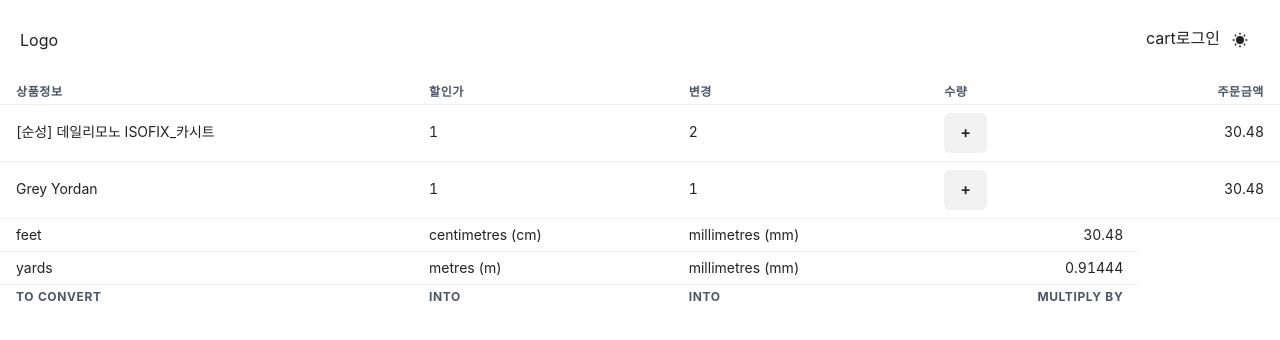
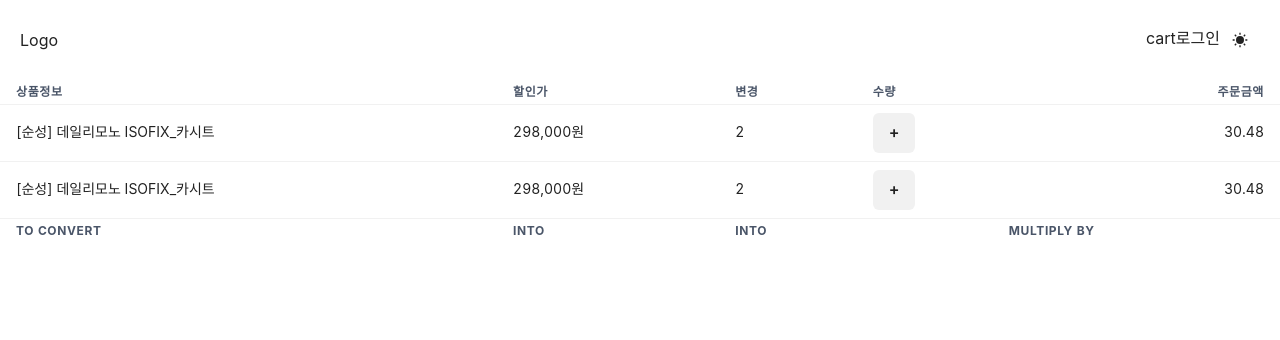
Before and after one commit to been95/simple-shopping-mall, a React (Create React App) app: page /cart in a window 1280 px wide. Shown: the top 340 px of the page. Built offline with nearby package versions, Linux system fonts and the light colour scheme.

Commit message:
feat: cart add

```diff
--- a/src/pages/Cart.js
+++ b/src/pages/Cart.js
@@ -24,8 +24,8 @@ let dispath = useDispatch()
       {
       state.cart.map((a, i)=>
       <Tr key={i}>
-        <Td>{state.cart[i].name}</Td>
-        <Td>1</Td>
+        <Td>{state.cart[i].title}</Td>
+        <Td>{state.cart[i].sale}</Td>
         <Td>{state.cart[i].count}</Td>
         <Td><Button onClick={()=>{
           dispath(changeName())
@@ -34,21 +34,6 @@ let dispath = useDispatch()
       </Tr>
     )
     }
-    </Tbody>
-    <Tbody>
-
-      <Tr>
-        <Td>feet</Td>
-        <Td>centimetres (cm)</Td>
-        <Td>millimetres (mm)</Td>
-        <Td isNumeric>30.48</Td>
-      </Tr>
-      <Tr>
-        <Td>yards</Td>
-        <Td>metres (m)</Td>
-        <Td>millimetres (mm)</Td>
-        <Td isNumeric>0.91444</Td>
-      </Tr>
     </Tbody>
     <Tfoot>
       <Tr>
--- a/src/store.js
+++ b/src/store.js
@@ -19,8 +19,9 @@ export let {changeName} = user.actions
 let cart = createSlice({
     name : 'cart',
     initialState : [
-      {id: "daily_mono", name : '[순성] 데일리모노 ISOFIX_카시트',sale:"298,000원", count : 2, details:"../public/img/daily_mono_details.jpg"},
-      {id : 2, name : 'Grey Yordan', count : 1}
+      {id: "daily_mono", title: '[순성] 데일리모노 ISOFIX_카시트',sale:"298,000원", count : 2, details:"../public/img/daily_mono_details.jpg"},
+      {id: "daily_mono", title: '[순성] 데일리모노 ISOFIX_카시트',sale:"298,000원", count : 2, details:"../public/img/daily_mono_details.jpg"},
+
     ]
   })
 
```
